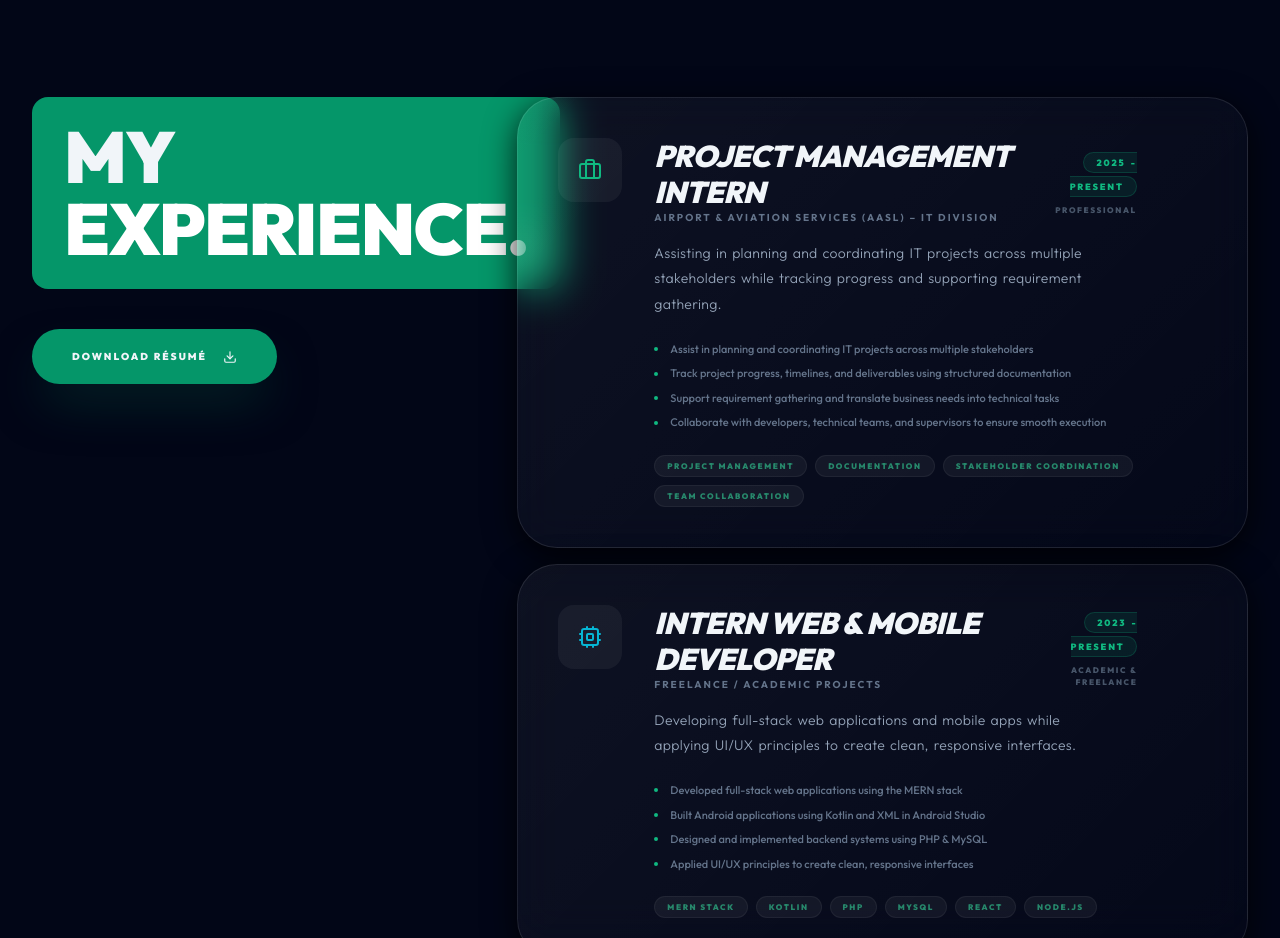
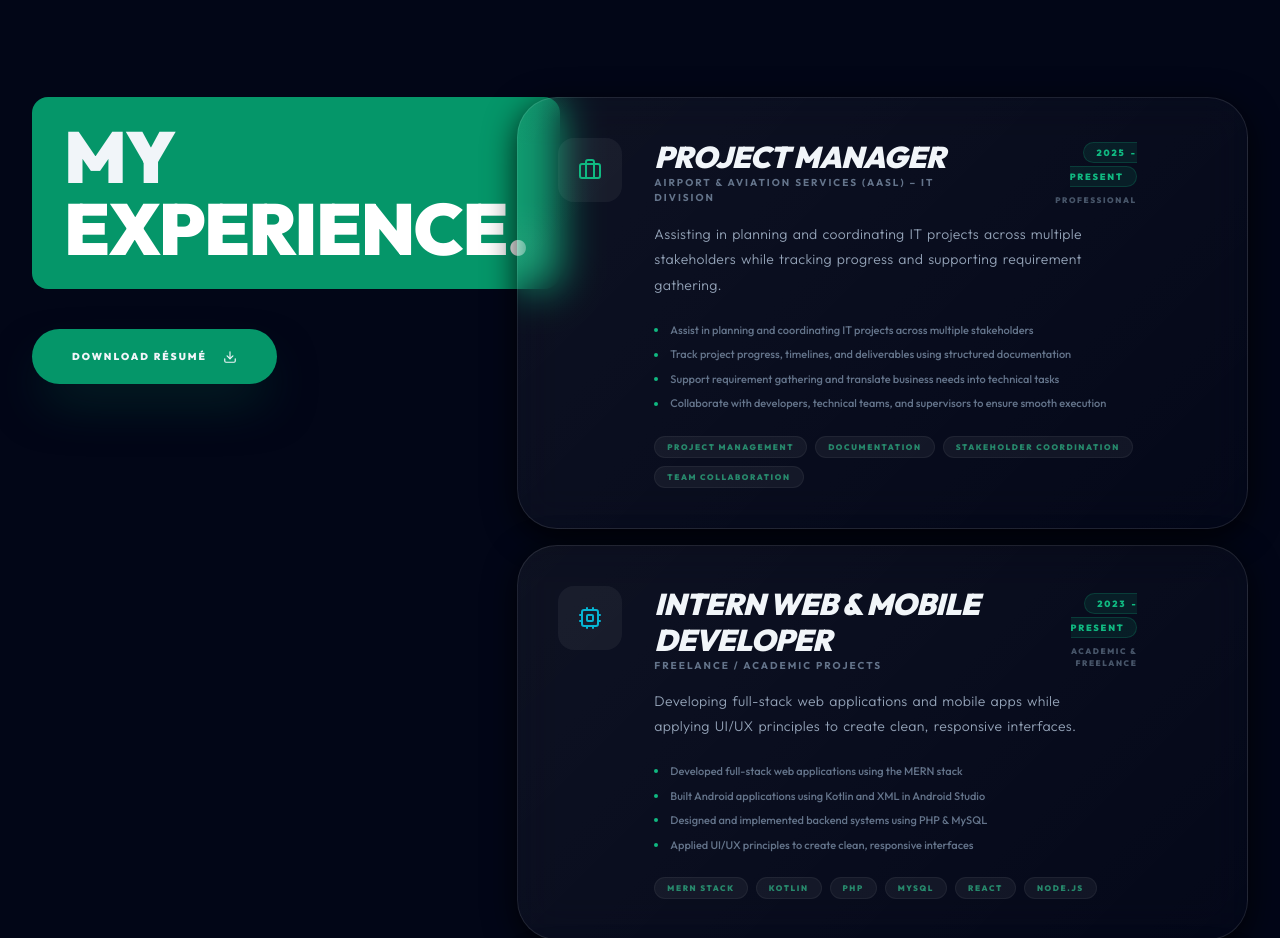
Before and after one commit to Dineth111/Dineth-Portfolio, a React (Vite) app: page / in a window 1280 px wide. Shown: the part 8380-9318 px from the top of the page. Built offline with nearby package versions, Linux system fonts and the light colour scheme.

Commit message:
Update job title from Project Management Intern to Project Manager

```diff
--- a/src/App.tsx
+++ b/src/App.tsx
@@ -772,7 +772,7 @@ const Projects = () => {
 const Experience = () => {
     const experiences = [
         {
-            title: "Project Management Intern",
+            title: "Project Manager",
             company: "Airport & Aviation Services (AASL) – IT Division",
             period: "2025 - PRESENT",
             type: "PROFESSIONAL",
```
